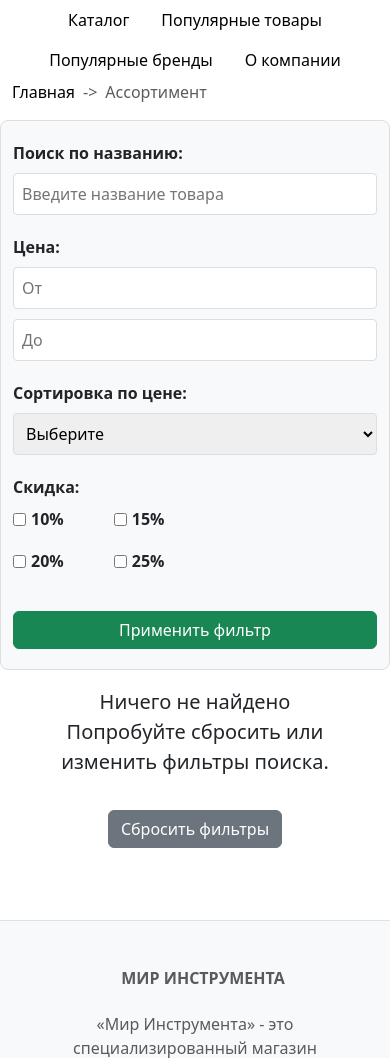
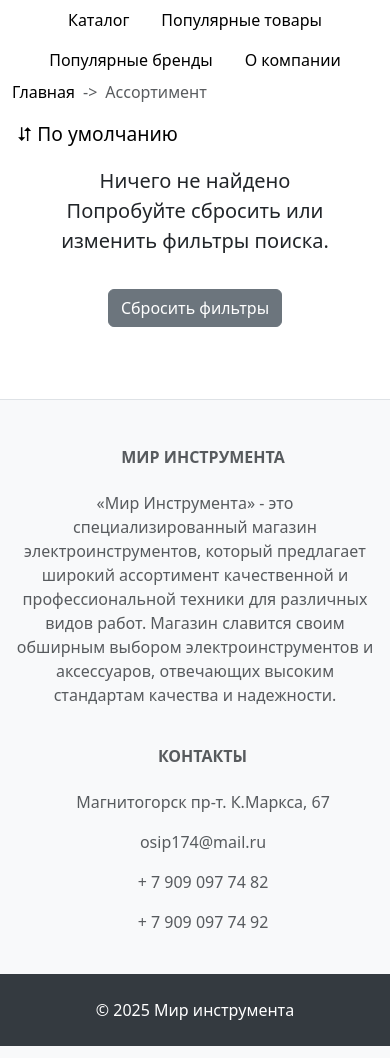
Before and after one commit to nafana123/shopInstrument, a Symfony app: template templates/katalog/product.html.twig in a window 390 px wide. Shown: the part 56-1114 px from the top of the page. Run offline with Twig, Linux system fonts and the light colour scheme; the template is opened without the code that fills it, so the values that code supplies are empty; some libraries are stand-ins or nearby versions.

Commit message:
fix adaptive product filters

```diff
--- a/public/js/product.js
+++ b/public/js/product.js
@@ -49,3 +49,20 @@ $(document).ready(function() {
         });
     });
 });
+function updateSortText(selectElement) {
+    const sortText = document.getElementById("sort-text");
+    const selectedOption = selectElement.options[selectElement.selectedIndex].text;
+    sortText.textContent = selectedOption;
+}
+document.addEventListener("DOMContentLoaded", function() {
+    const selectedSort = document.querySelector('select[name="sort_price"]').value;
+    const sortText = document.getElementById("sort-text");
+
+    if (selectedSort === "asc") {
+        sortText.textContent = "⮃ По возрастанию";
+    } else if (selectedSort === "desc") {
+        sortText.textContent = "⮃ По убыванию";
+    } else {
+        sortText.textContent = "⮃ По умолчанию";
+    }
+});
--- a/public/style/katalog/product.css
+++ b/public/style/katalog/product.css
@@ -256,6 +256,17 @@
 .btn.btn-success.add-to-basket{
     width: 100%;
 }
+.sort-link {
+    display: flex;
+    align-items: center;
+    gap: 5px;
+    text-decoration: none;
+    color: #000000;
+    font-size: 1.2em;
+    font-weight: 500;
+    transition: color 0.3s, transform 0.3s;
+}
+
 @media (max-width: 768px) {
     .card {
         width: 225px;
--- a/templates/katalog/product.html.twig
+++ b/templates/katalog/product.html.twig
@@ -22,7 +22,7 @@
         </ol>
     </nav>
     <div class="row">
-        <div class="col-md-3 filter-container">
+        <div class="col-md-3 filter-container d-none d-md-block">
             {% block filter_form %}
                 <form method="get" action="{{ path('form_filteras') }}">
                     <input type="hidden" name="typeId" value="{{ typeId }}">
@@ -63,13 +63,21 @@
                 </form>
             {% endblock %}
         </div>
+
+        <div class="col-md-3 d-block d-md-none">
+            <a href="#" data-bs-toggle="modal" data-bs-target="#sortModal" class="sort-link">
+                <i class="bi bi-arrow-up-down" style="font-size: 1.5em; color: #007bff;"></i>
+                <span id="sort-text"></span>
+            </a>
+        </div>
+
+
         <div class="col-md-9" style="align-content: center">
             {% if products is empty %}
-            <div class="no-results" style="text-align: center" >
+            <div class="no-results" style="text-align: center">
                 <div class="alert" role="alert">
                     <span style="text-align: center">Ничего не найдено</span><br>
                     Попробуйте сбросить или изменить фильтры поиска.
-
                 </div>
                 <form method="get" action="{{ path('form_filteras') }}">
                     <input type="hidden" name="typeId" value="{{ typeId }}">
@@ -124,6 +132,32 @@
         </div>
     </div>
 </div>
+
+<div class="modal fade" id="sortModal" tabindex="-1" aria-labelledby="sortModalLabel" aria-hidden="true">
+    <div class="modal-dialog">
+        <div class="modal-content">
+            <div class="modal-header">
+                <h5 class="modal-title" id="sortModalLabel">Сортировка товаров</h5>
+                <button type="button" class="btn-close" data-bs-dismiss="modal" aria-label="Close"></button>
+            </div>
+            <div class="modal-body">
+                <form method="get" action="{{ path('form_filteras') }}">
+                    <input type="hidden" name="typeId" value="{{ typeId }}">
+                    <div class="mb-3">
+                        <label for="sort-price" class="form-label">Выберите способ сортировки:</label>
+                        <select id="sort-price" name="sort_price" class="form-select" onchange="updateSortText(this)">
+                            <option value="asc" {% if app.request.query.get('sort_price') == 'asc' %}selected{% endif %}>По возрастанию</option>
+                            <option value="desc" {% if app.request.query.get('sort_price') == 'desc' %}selected{% endif %}>По убыванию</option>
+                        </select>
+                    </div>
+                    <button type="submit" class="btn btn-primary">Применить сортировку</button>
+                </form>
+            </div>
+        </div>
+    </div>
+</div>
+
+
 <script src="https://code.jquery.com/jquery-3.6.0.min.js"></script>
 <script src="{{ asset('js/product.js') }}"></script>
 
```
